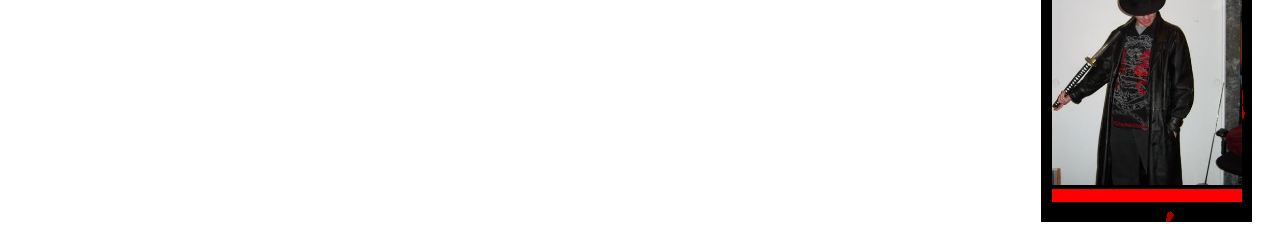
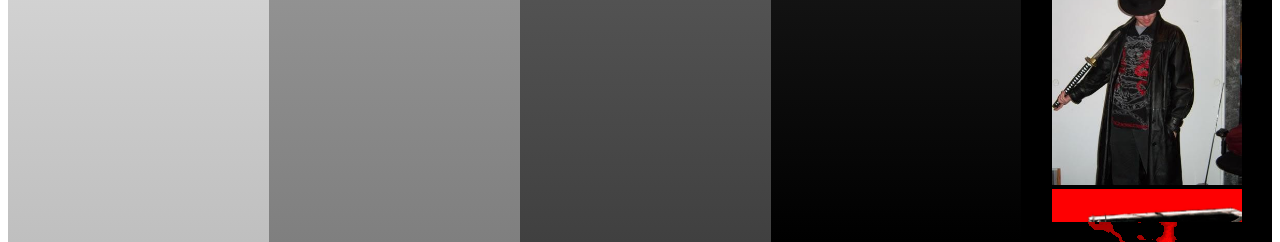
Before and after one commit to alec-b-williams/alec-b-williams.github.io, a website: page index.html in a window 1280 px wide. Shown: the part 586-828 px from the top of the page. Drawn offline with Linux system fonts and the light colour scheme.

Commit message:
site styling

```diff
--- a/index.html
+++ b/index.html
@@ -21,7 +21,7 @@
       <div id="gamelinks">
         <a href="rogue.html">Check out my game</a>
       </div>
-      <div id="funbutton_container">
+      <div id="funbutton">
         <font size='40px' color='red'>--></font><button onClick='playFun()'>...</button><font size='40px' color='red'>&lt;--</font>
       </div>
       <div id="swordsmen">
--- a/site/style/index.css
+++ b/site/style/index.css
@@ -19,9 +19,28 @@ h2 {
   font-size: 3em;
 }
 
+#title, #subtitle, #gamelinks, #funbutton {
+  background-image: linear-gradient(white, rgb(191, 191, 191));
+  height: 100%;
+  display: flex;
+  align-items: center;
+}
+
+#subtitle {
+  background-image: linear-gradient(rgb(191, 191, 191), rgb(127, 127, 127));
+}
+
+#gamelinks {
+  background-image: linear-gradient(rgb(127, 127, 127), rgb(64, 64, 64));
+}
+
+#funbutton {
+  background-image: linear-gradient(rgb(64, 64, 64), black);
+}
+
 #body_container div {
   flex: 1 1 0px;
-  margin: 20px;
+  padding: 20px;
 }
 
 img {
```
